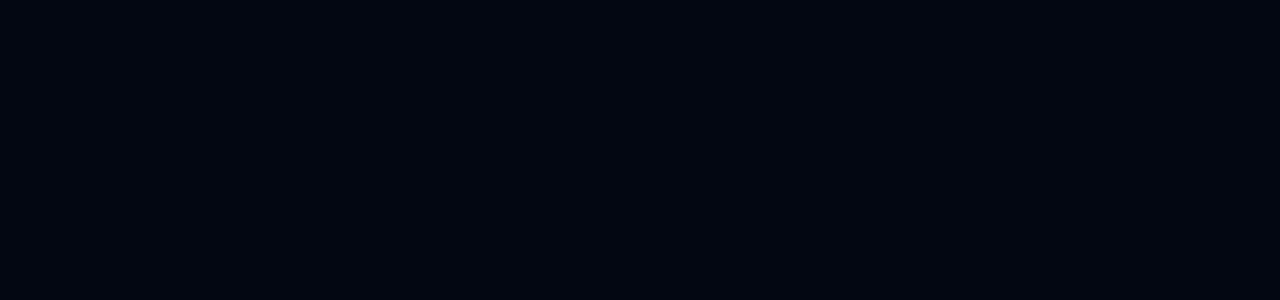
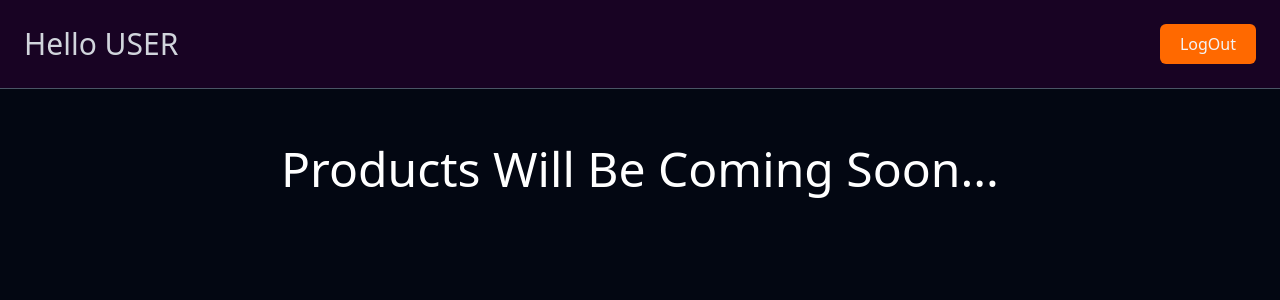
Before and after one commit to Yashmevada2807/Project_1, a React (Vite) app: page / in a window 1280 px wide. Shown: the top 300 px of the page. Built offline with nearby package versions, Linux system fonts and the light colour scheme.

Commit message:
added Dashboard page

```diff
--- a/src/components/pages/Dashboard.jsx
+++ b/src/components/pages/Dashboard.jsx
@@ -2,8 +2,14 @@ import React from 'react'
 
 const Dashboard = () => {
   return (
-    <div>
-
+    <div className='w-full min-h-screen bg-gray-950  '>
+        <div className="header flex justify-between items-center border-b border-gray-600 px-6 w-full bg-[#180323]  py-6">
+            <h1 className='text-gray-300 text-3xl'>Hello <span className='uppercase'>User</span></h1>
+            <button className='bg-orange-500 px-5 py-2 rounded-md text-gray-100'>LogOut</button>
+        </div>
+        <div className="content flex justify-center items-center p-4">
+            <p className='text-5xl flex justify-center py-10 items-center text-white'>Products Will Be Coming Soon...</p>
+        </div>
     </div>
   )
 }
```
